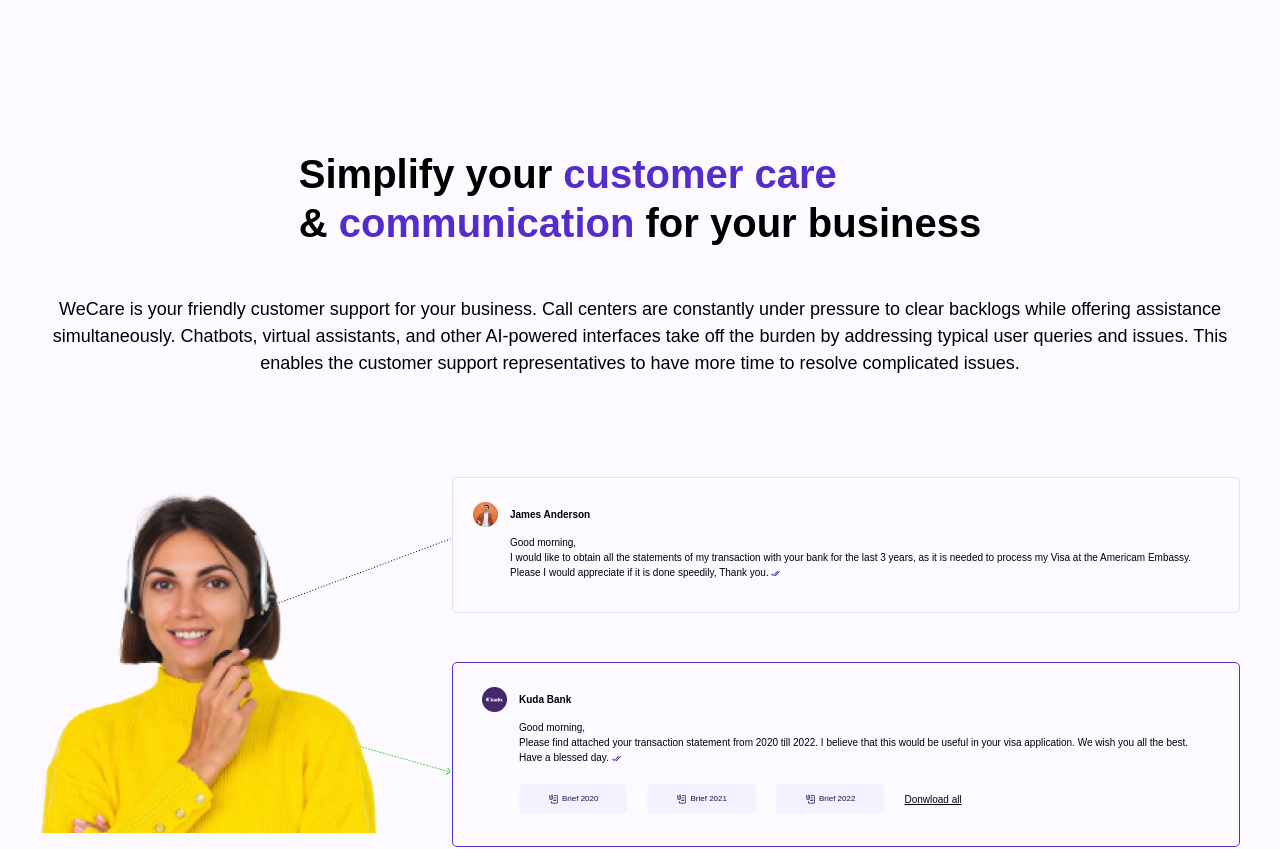
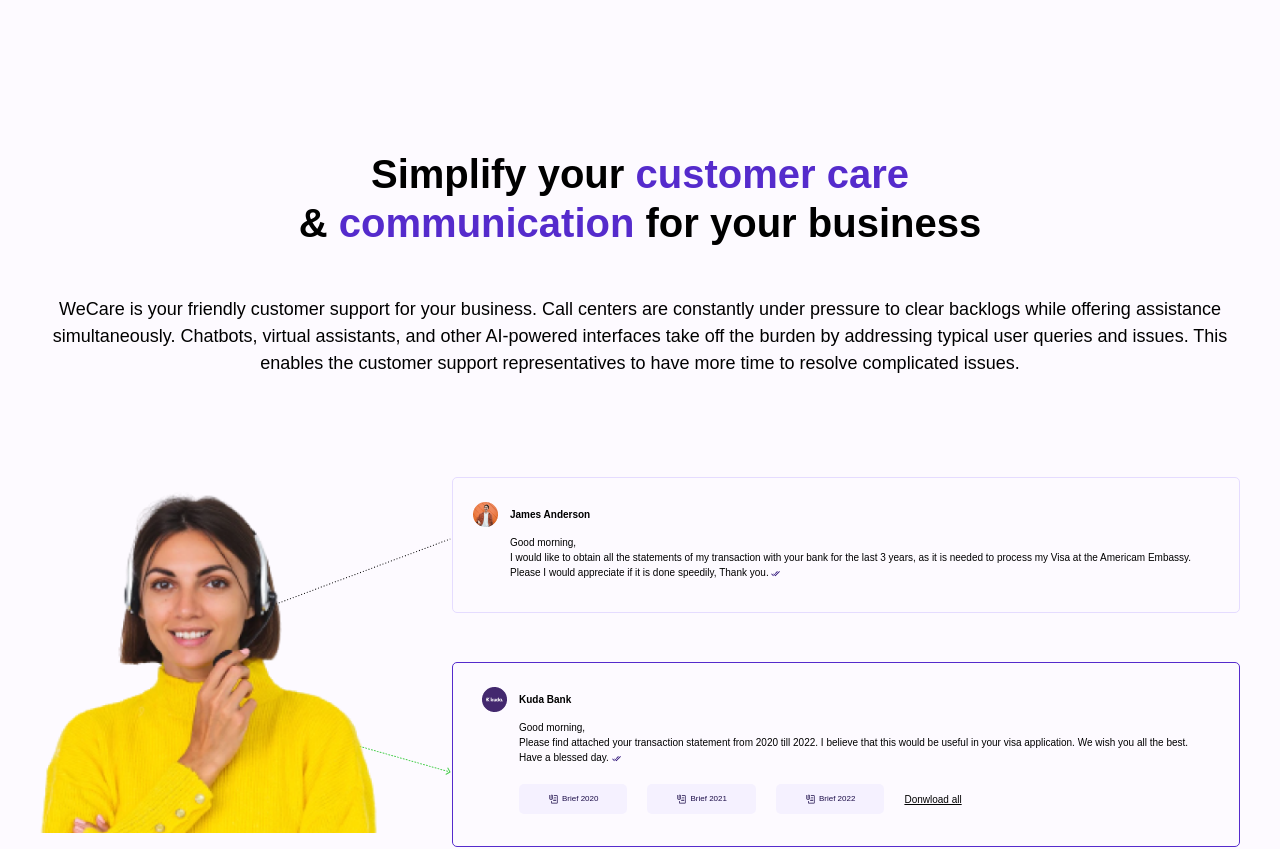
Before and after one commit to Itzadetunji/wecare, a Next.js app: page / in a window 1280 px wide. Shown: the top 849 px of the page. Built offline with nearby package versions, Linux system fonts and the light colour scheme.

Commit message:
Centered the text

```diff
--- a/components/HeroText/index.tsx
+++ b/components/HeroText/index.tsx
@@ -2,12 +2,12 @@ const HeroText = () => {
 	return (
 		<section className="pt-[150px] px-[20px]">
 			<header className="flex justify-center">
-				<h1 className="max-w-[400px] sm:max-w-none text-[24px] lg:text-[32px] xl:text-[40px] font-bold montserratAlternatesFont leading-[30px] lg:leading-[40px]  xl:leading-[49px]  sm:text-left">
+				<h1 className="max-w-[400px] sm:max-w-none text-[24px] lg:text-[32px] xl:text-[40px] font-bold montserratAlternatesFont leading-[30px] lg:leading-[40px]  xl:leading-[49px]  text-center">
 					Simplify your{" "}
 					<span className="font-black text-[#552BCC]">
 						customer care
 					</span>{" "}
-					<br className="hidden sm:block"/> &{" "}
+					<br className="hidden sm:block" /> &{" "}
 					<span className="font-black text-[#552BCC]">
 						communication
 					</span>{" "}
```
